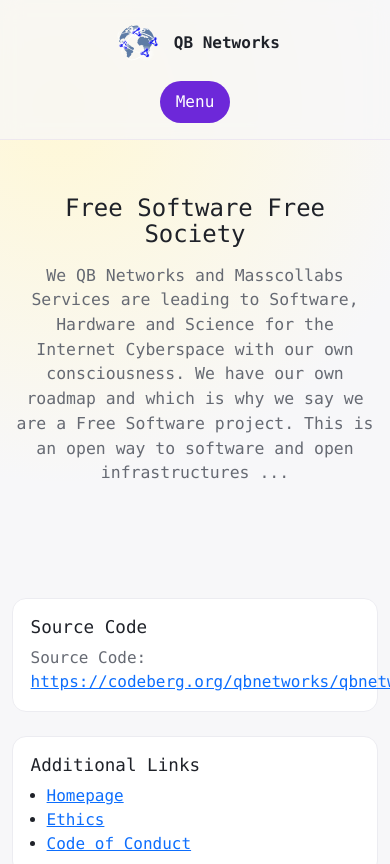
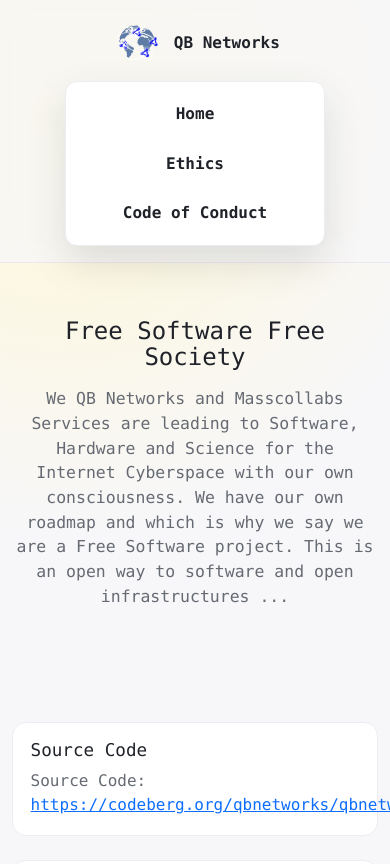
Before and after one commit to qbnetworks/qbnetworks.xyz, a plain HTML site: page index.html in a window 390 px wide. Shown: the top 864 px of the page. Drawn offline with nearby package versions, Linux system fonts and the light colour scheme.

Commit message:
fix(mobile): center brand and place nav below on small screens
Signed-off-by: Mert Gör <mertgor@qbnetworks.xyz>

```diff
--- a/styles.css
+++ b/styles.css
@@ -355,14 +355,21 @@
 }
 
 @media (max-width: 991.98px) {
+  .header-stack {
+    width: 100%;
+    align-items: center;
+  }
+
+  .brand {
+    margin: 0 auto;
+  }
+
   .menu-btn {
-    display: inline-flex;
-    align-items: center;
-    justify-content: center;
+    display: none;
   }
 
   .menu-list {
-    display: none;
+    display: flex;
     flex-direction: column;
     align-items: center;
     gap: 0.5rem;
@@ -372,10 +379,6 @@
     border-radius: 12px;
     box-shadow: 0 16px 40px rgba(0, 0, 0, 0.12);
     padding: 0.7rem;
-  }
-
-  .menu-list.open {
-    display: flex;
   }
 
   .menu-list {
```
Also changed, not shown: 1 other file.
